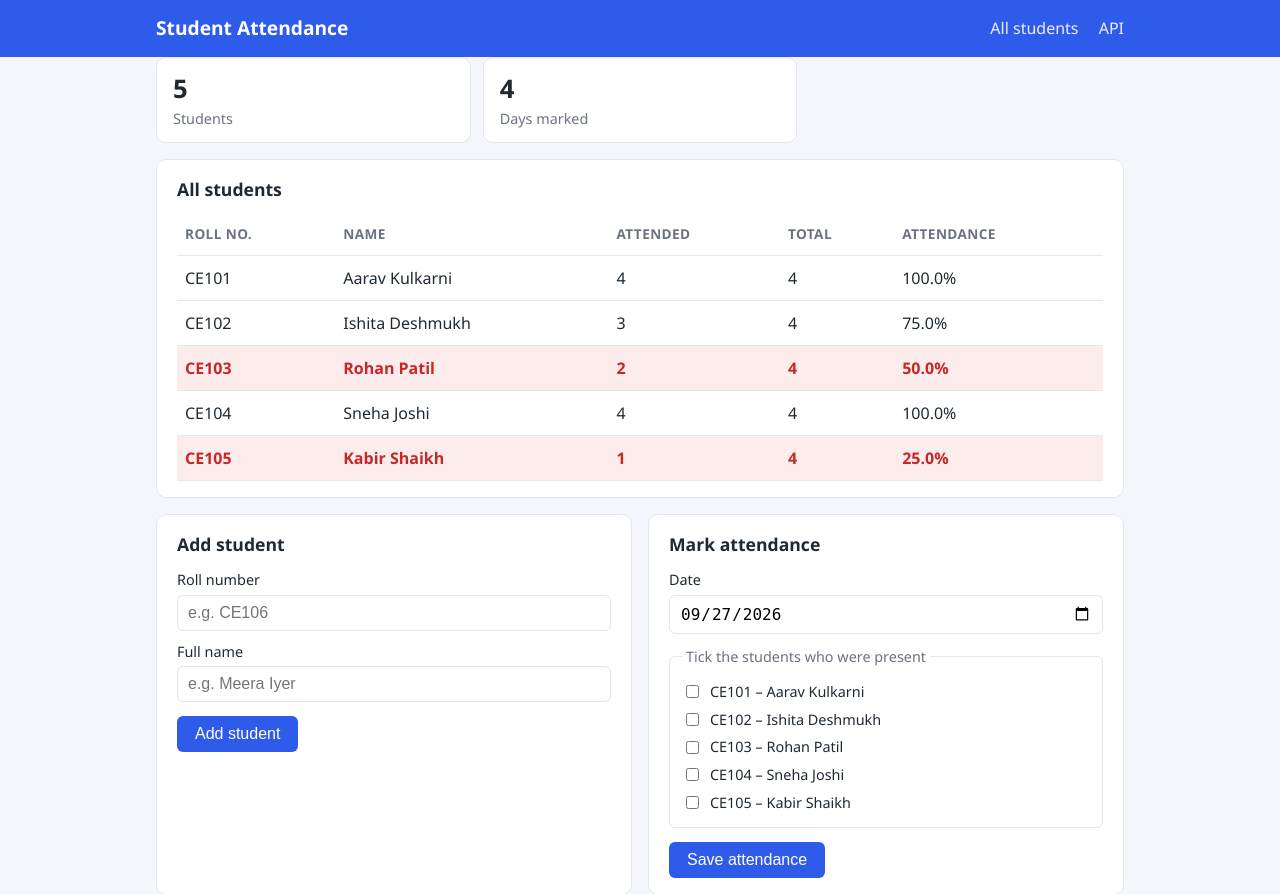
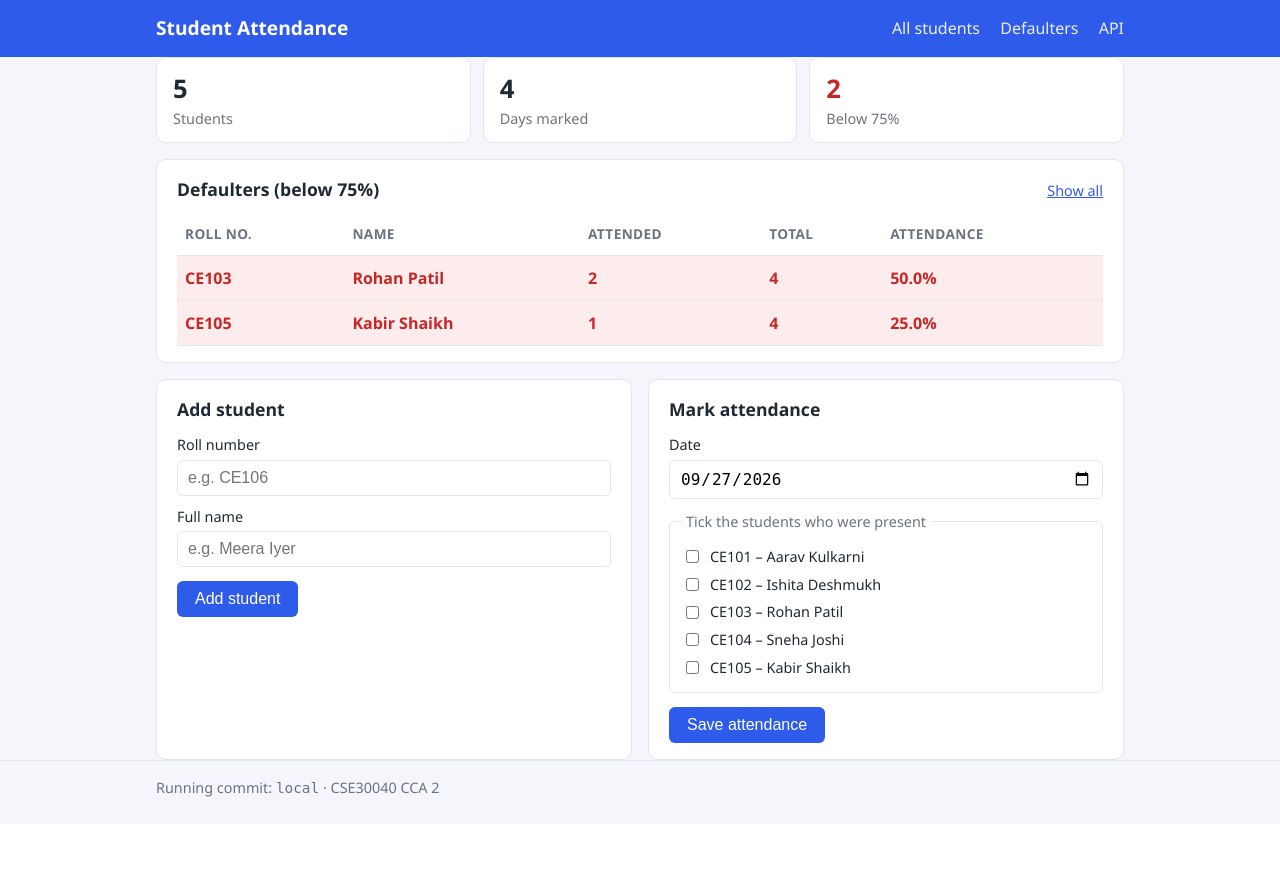
Before and after one commit to adityabhingare1111-cell/ccd-cc2, a Flask app: page /?filter=defaulters in a window 1280 px wide. Shown: the top 894 px of the page. After the commit the page ends 797 px from the top, so only its background shows below. Run offline with Flask 3, Linux system fonts and the light colour scheme.

Commit message:
feat: add attendance API and defaulters filter

```diff
--- a/app.py
+++ b/app.py
@@ -99,12 +99,18 @@ def parse_date(text):
 
 def render_home(error=None, status=200):
     """Render the home page. Used for normal views and for showing form errors."""
+    view = request.args.get("filter", "all")
+    rows = all_summaries()
+    if view == "defaulters":
+        rows = [row for row in rows if row["defaulter"]]
     page = render_template(
         "index.html",
-        rows=all_summaries(),
+        rows=rows,
+        view=view,
         error=error,
         roster=sorted(students.items()),
         days_marked=len(attendance),
+        defaulter_count=sum(1 for row in all_summaries() if row["defaulter"]),
         min_attendance=MIN_ATTENDANCE,
         today=date.today().isoformat(),
     )
@@ -170,6 +176,23 @@ def api_students():
     return jsonify({"count": len(rows), "students": rows})
 
 
+@app.route("/api/attendance")
+def api_attendance():
+    day = parse_date(request.args.get("date", ""))
+    if day is None:
+        return jsonify({"error": "Pass a date as ?date=YYYY-MM-DD"}), 400
+
+    record = attendance.get(day.isoformat())
+    if record is None:
+        return jsonify({"error": f"No attendance marked for {day.isoformat()}"}), 404
+
+    return jsonify({
+        "date": day.isoformat(),
+        "present": sorted(roll for roll, was_present in record.items() if was_present),
+        "absent": sorted(roll for roll, was_present in record.items() if not was_present),
+    })
+
+
 @app.route("/health")
 def health():
     return jsonify({"status": "ok", "commit": get_commit()})
--- a/templates/base.html
+++ b/templates/base.html
@@ -12,6 +12,7 @@
             <a class="brand" href="{{ url_for('index') }}">Student Attendance</a>
             <nav>
                 <a href="{{ url_for('index') }}">All students</a>
+                <a href="{{ url_for('index', filter='defaulters') }}">Defaulters</a>
                 <a href="{{ url_for('api_students') }}">API</a>
             </nav>
         </div>
--- a/templates/index.html
+++ b/templates/index.html
@@ -9,12 +9,18 @@
     <section class="stats">
         <div class="stat"><span>{{ roster|length }}</span>Students</div>
         <div class="stat"><span>{{ days_marked }}</span>Days marked</div>
+        <div class="stat stat-warn"><span>{{ defaulter_count }}</span>Below {{ min_attendance|int }}%</div>
     </section>
 
     <!-- Attendance table -->
     <section class="card">
         <div class="card-head">
-            <h2>All students</h2>
+            <h2>{% if view == "defaulters" %}Defaulters (below {{ min_attendance|int }}%){% else %}All students{% endif %}</h2>
+            {% if view == "defaulters" %}
+                <a class="link" href="{{ url_for('index') }}">Show all</a>
+            {% else %}
+                <a class="link" href="{{ url_for('index', filter='defaulters') }}">Show defaulters only</a>
+            {% endif %}
         </div>
 
         {% if rows %}
```
